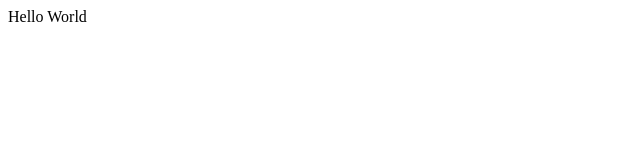
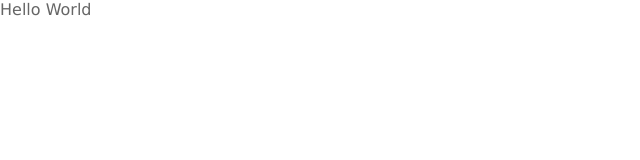
Before and after one commit to ihan12389/blog-react, a React (Create React App) app: page / in a window 1280 px wide. Shown: the top 160 px of the page, without its empty margins (0-640 px from the left). Built offline with nearby package versions, Linux system fonts and the light colour scheme.

Commit message:
Setting Global Style

```diff
--- a/package.json
+++ b/package.json
@@ -13,6 +13,7 @@
     "react-bootstrap": "^1.6.3",
     "react-dom": "^17.0.2",
     "react-scripts": "4.0.3",
+    "styled-components": "^5.3.1",
     "web-vitals": "^1.0.1"
   },
   "scripts": {
@@ -40,6 +41,7 @@
     ]
   },
   "devDependencies": {
+    "@types/styled-components": "^5.1.14",
     "typescript": "^4.4.2"
   }
 }
--- a/src/index.tsx
+++ b/src/index.tsx
@@ -1,5 +1,12 @@
 import React from "react";
 import ReactDOM from "react-dom";
 import App from "./App";
+import GlobalStyle from "./style/GlobalStyle";
 
-ReactDOM.render(<App />, document.getElementById("root"));
+ReactDOM.render(
+  <React.Fragment>
+    <GlobalStyle />
+    <App />
+  </React.Fragment>,
+  document.getElementById("root")
+);
--- /dev/null
+++ b/src/style/GlobalStyle.tsx
@@ -0,0 +1,45 @@
+import { createGlobalStyle } from "styled-components";
+
+const GlobalStyle = createGlobalStyle`
+    /*기본태그 정의*/
+    html, body {height:100%; padding:0; margin:0;}
+    body, td, select, textarea, input {font-size:12px/140%; font-family:'돋움','Dotum', 'verdana'; color:#666;}
+
+    /* 마진과 패딩의 초기화 */
+    body, div, dl, dt, dd, ul, ol, li, h1, h2, h3, h4, h5, h6, pre, form, fieldset, input, p, blockquote, th, td {margin:0; padding:0;}
+
+    /* 헤더 폰트 사이즈 초기화 */
+    h1, h2, h3, h4, h5, h6 {font-size:100%;}
+
+    /* 리스트의 스타일 제거 */
+    ol, ul {list-style:none;}
+
+    /* 폰트 강조 특성 초기화 */
+    address, caption, cite, code, dfn, em, strong, th, var {font-style:normal;}
+
+    /* 테이블 스타일 초기화 */
+    table {border-collapse:collapse; border-spacing:0; table-layout:fixed;}
+    td {word-break:break-all; word-wrap:break-word;}
+
+    /* 이미지 및 필드셋에서 보더 표시 초기화 */
+    fieldset, img {border:0;}
+
+    /* 캡션 텍스트 정렬 초기화 */
+    caption {text-align:left;}
+
+    /* 인용구 표시 초기화 */
+    q:before, q:after {content :'';}
+
+    /* 폼태그의 초기화 */
+    select {font:12px 돋움,Dotum;}
+    textarea {font:12px/140% 돋움,Dotum;}
+    input {font:12px 돋움,Dotum; color:#666; padding:0 2px; height:20px;}
+    input.radio {vertical-align:middle; margin-bottom:3px;}
+
+    a:link    {color:#000; text-decoration:none;}
+    a:active    {color:#000; text-decoration:none;}
+    a:visited    {color:#000; text-decoration:none;}
+    a:hover    {color:#000; text-decoration: underline;}
+`;
+
+export default GlobalStyle;
```
Also changed, not shown: 1 other file (tests, documents, lock files or other folders).
